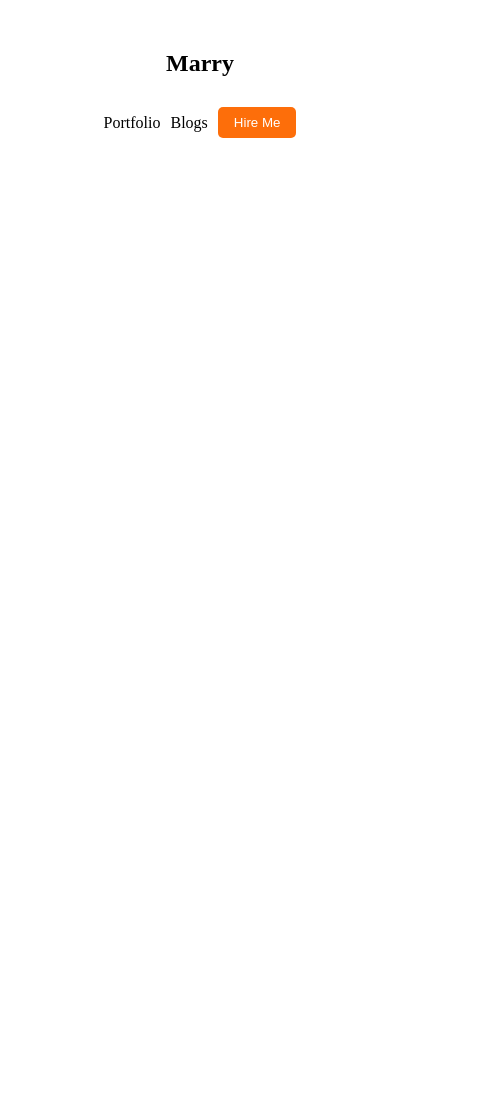
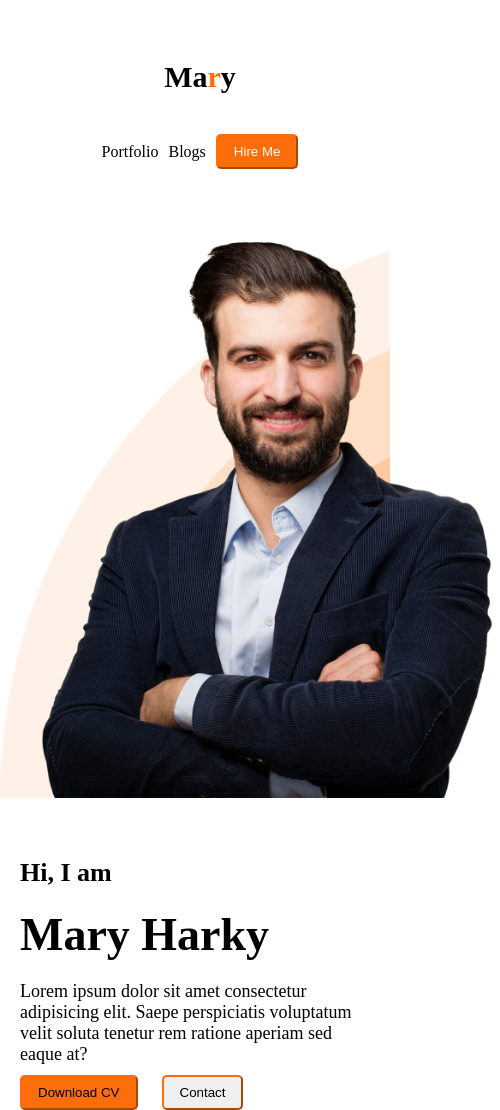
Before and after one commit to johirul101/responsive-webDeveloper-portfolio-m8, a plain HTML site: page index.html in a window 390 px wide. Shown: the whole page, 500 px wide, since content can reach past the window. Before the commit the page ends 844 px from the top, so only its background shows below. Drawn offline with Linux system fonts and the light colour scheme.

Commit message:
responsive banner has been added

```diff
--- a/index.html
+++ b/index.html
@@ -11,7 +11,7 @@
     <header>
         <!-- nav bar starts here  -->
         <nav>
-            <h1>Marry</h1>
+            <h1 class="title">Ma<span class="color-primary">r</span>y</h1>
             <ul>
                 <li><a href="#">Portfolio</a></li>
                 <li><a href="#">Blogs</a></li>
@@ -20,7 +20,22 @@
         </nav>
         <!-- nav bar ends here  -->
 
-
+        <!-- banner starts here -->
+       <section>
+        <div class="banner-container">
+            <div class="banner-details">
+                <h3 class="title">Hi, I am</h3>
+                <h1 class="name">Mary Harky</h1>
+                <p class="description">Lorem ipsum dolor sit amet consectetur adipisicing elit. Saepe perspiciatis voluptatum velit soluta tenetur rem ratione aperiam sed eaque at?</p>
+                <button class="btn bg-primary">Download CV</button>
+                <button class="btn bg">Contact</button>
+            </div>
+            <div class="banner-photo-container">
+                <img class="banner-photo" src="./images/hardy.png" alt="">
+            </div>
+        </div>
+       </section>
+        <!-- banner ends here -->
     </header>
     <main>
 
--- a/styles/index.css
+++ b/styles/index.css
@@ -8,16 +8,23 @@
 
 
 }
+.color-primary{
+    color: rgb(253,110,10);
+}
 .bg-primary a{
     color: white;
     font-weight: lighter;
 }
 .btn{
     padding: 8px 16px;
-    border: none;
+    border-color:  rgb(253,110,10);
+    color: black;
     border-radius: 5px;
     text-wrap: nowrap;
+    cursor: pointer;
+
 }
+
 
 /* nav bar styles down here */
 nav{
@@ -27,6 +34,9 @@ nav{
     gap: 50px;
     padding: 50px 200px;
     background-color: rgb(255,255,255);
+}
+nav .title{
+    font-size: 30px;
 }
 nav ul{
     display: flex;
@@ -42,7 +52,50 @@ li a{
     color: black;
     font-weight: lighter;
 }
-/* nav bar starts here */
+/* nav bar up here */
+/* ============================================================================= */
+/* banner styles down here */
+.banner-container{
+    display: flex;
+    justify-content: space-around;
+    align-items: center;
+}
+
+.banner-details{
+    width: 50vw;
+    padding: 0px 20px;
+}
+.title{
+    font-size: 26px;
+    padding: 10px 0px;
+}
+.name{
+    font-size: 46px;
+    padding: 10px 0px;
+}
+.description{
+    font-size: 18px;
+    font-weight: lighter;
+    padding: 10px 0px;
+}
+.banner-details button{
+    margin-right: 20px;
+}
+.banner-photo-container{
+    width: 50vw;
+
+    background-image: url('../images/header_bg.png');
+    background-repeat: no-repeat;
+    background-size: cover;
+}
+.banner-photo{
+    width: 580px;
+    display: block;
+    /* margin: 0px auto; */
+    margin-left: auto;
+}
+
+/* banner styles up here */
 
 
 @media screen and (max-width: 576px) {
@@ -51,6 +104,23 @@ li a{
         gap: 30px;
 
     }
+    .banner-container{
+        flex-direction: column-reverse;
+
+    }
+    .banner-photo-container{
+        width: 100vw;
+    }
+    .banner-photo{
+        width: 500px;
+        margin: 0 auto;
+    }
+    .banner-details{
+        width: 100vw;
+
+        margin-top: 50px;
+    }
+
 }
 @media screen and (min-width:577px) and (max-width:992px) {
     nav{
```
